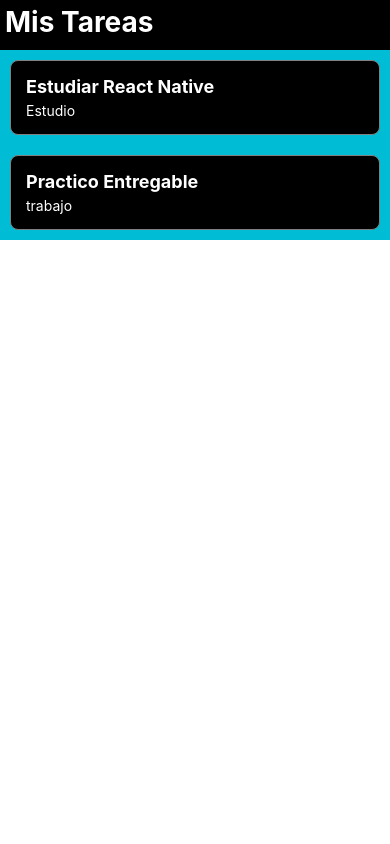
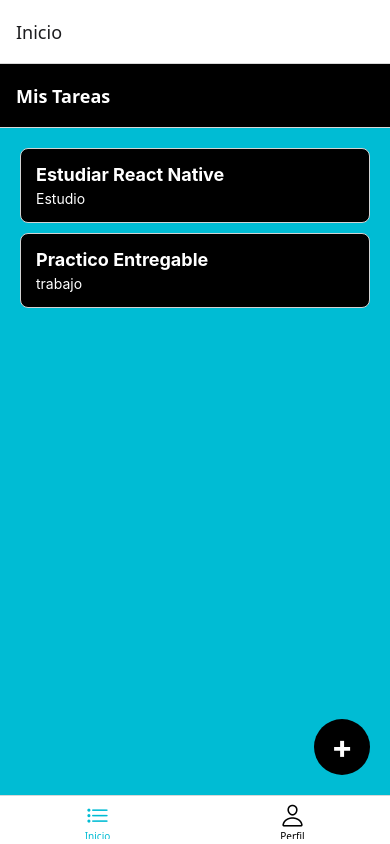
Before and after one commit to NickSv96/TypescriptApp, a React Native app: screen /TaskList in a window 390 px wide. Built offline with nearby package versions, Linux system fonts and the light colour scheme.

Commit message:
se realizo trabajo de Navegacion y arreglos varios de estilos

```diff
--- a/App.tsx
+++ b/App.tsx
@@ -1,13 +1,4 @@
-import { StyleSheet, View, Text } from 'react-native';
-import HomeScreen from './src/screens/HomeScreen/HomeScreen';
+import AppNavigator from './src/Navigation/AppNavigator';
 export default function App() {
-  return (
-    <View>
-      <HomeScreen />
-    </View>
-  );
+  return <AppNavigator />;
 }
-
-const styles = StyleSheet.create({
-
-});
--- a/package.json
+++ b/package.json
@@ -4,11 +4,17 @@
   "main": "index.ts",
   "dependencies": {
     "@expo/metro-runtime": "~57.0.16",
+    "@expo/vector-icons": "^15.0.2",
+    "@react-navigation/bottom-tabs": "^7.21.0",
+    "@react-navigation/native": "^7.5.1",
+    "@react-navigation/native-stack": "^7.21.0",
     "expo": "~57.0.25",
     "expo-status-bar": "~57.0.1",
     "react": "19.2.3",
     "react-dom": "19.2.3",
     "react-native": "0.86.3",
+    "react-native-safe-area-context": "~5.7.0",
+    "react-native-screens": "~4.26.0",
     "react-native-web": "^0.21.2"
   },
   "devDependencies": {
--- /dev/null
+++ b/src/Navigation/AppNavigator.tsx
@@ -0,0 +1,43 @@
+import { NavigationContainer } from '@react-navigation/native';
+import { createBottomTabNavigator } from "@react-navigation/bottom-tabs";
+import { Ionicons } from "@expo/vector-icons";
+import ProfileScreen from "../screens/ProfileScreen/ProfileScreen";
+import COLORS from "../constans/theme";
+import TasksStack from "./TasksStack";
+
+export type RootTabParamList = {
+    HomeTab: undefined;
+    ProfileTab: undefined;
+}
+const Tab = createBottomTabNavigator<RootTabParamList>();
+
+export default function AppNavigator() {
+    return (
+        <NavigationContainer>
+            <Tab.Navigator
+                screenOptions={({ route }) => ({
+                    headerShown: true,
+                    tabBarActiveTintColor: COLORS.primary,
+                    tabBarInactiveTintColor: COLORS.text,
+                    tabBarIcon: ({ color, size }) => {
+                        const iconName =
+                            route.name === "HomeTab" ? "list-outline" : "person-outline";
+                        return <Ionicons name={iconName} size={size} color={color} />
+                    }
+                })}
+            >
+                <Tab.Screen
+                    name="HomeTab"
+                    component={TasksStack}
+                    options={{ title: "Inicio" }}
+                />
+                <Tab.Screen
+                    name="ProfileTab"
+                    component={ProfileScreen}
+                    options={{ title: "Perfil" }}
+                />
+
+            </Tab.Navigator>
+        </NavigationContainer>
+    )
+}
--- /dev/null
+++ b/src/Navigation/TasksStack.tsx
@@ -0,0 +1,51 @@
+import { createNativeStackNavigator } from "@react-navigation/native-stack";
+import HomeScreen from "../screens/HomeScreen/HomeScreen";
+import TaskDetailScreen from "../screens/TaskDetailScreen/TaskDetailScreen";
+import TaskForm from "../components/TaskForm/TaskForm";
+import COLORS from "../constans/theme";
+
+export type TasksStackParamList = {
+    TaskList: undefined;
+    TaskDetail: {
+        id: string;
+        title: string;
+        description: string;
+        category: string;
+        CreatedAt: string;
+    };
+    TaskForm: undefined;
+}
+const Stack = createNativeStackNavigator<TasksStackParamList>()
+
+export default function TasksStack() {
+    return (
+        <Stack.Navigator
+            initialRouteName="TaskList"
+            screenOptions={{
+                headerStyle: {
+                    backgroundColor: COLORS.card
+                },
+                headerTintColor: COLORS.textLight,
+                headerTitleStyle: {
+                    fontWeight: 'bold',
+                },
+            }}
+        >
+            <Stack.Screen
+                name="TaskList"
+                component={HomeScreen}
+                options={{ title: "Mis Tareas" }}
+            />
+            <Stack.Screen
+                name="TaskDetail"
+                component={TaskDetailScreen}
+                options={{ title: "Detalle de Tareas" }}
+            />
+            <Stack.Screen
+                name="TaskForm"
+                component={TaskForm}
+                options={{ title: "Nueva Tarea" }}
+            />
+        </Stack.Navigator>
+    )
+}
--- a/src/components/TaskForm/TaskForm.tsx
+++ b/src/components/TaskForm/TaskForm.tsx
@@ -1,6 +1,10 @@
 import { useState } from 'react'
 import { View, Text, StyleSheet, TouchableOpacity, Alert, KeyboardAvoidingView, TextInput } from 'react-native'
-
+import { useNavigation } from '@react-navigation/native';
+import { NativeStackNavigationProp } from '@react-navigation/native-stack';
+import { TasksStackParamList } from '../../Navigation/TasksStack';
+import COLORS from '../../constans/theme';
+type TaskFormNavProp = NativeStackNavigationProp<TasksStackParamList, 'TaskForm'>
 export default function TaskForm() {
     const [title, setTitle] = useState("");
     const [description, setDescription] = useState("");
@@ -29,6 +33,8 @@ export default function TaskForm() {
         setCategory("trabajo")
         setTouchedDescription(false)
         setTouchedTitle(false)
+
+        navigation.navigate('TaskList')
     }
 
     const titleError = touchedTitle && title.trim().length < 5
--- a/src/constans/theme.ts
+++ b/src/constans/theme.ts
@@ -1,6 +1,6 @@
 const COLORS = {
     primary: "#00BCD4",
-    background: "",
+    background: "#126570",
     card: "#000000",
     text: "black",
     textLight: "white",
--- a/src/screens/HomeScreen/HomeScreen.tsx
+++ b/src/screens/HomeScreen/HomeScreen.tsx
@@ -4,9 +4,15 @@ import EmptyState from "../../components/EmptyState/EmptyState"
 import TaskDetail from "../../components/TaskDetail/TaskDetail"
 import { Task } from "../../constans/types"
 import COLORS from "../../constans/theme"
+import { NativeStackNavigationProp } from "@react-navigation/native-stack"
+import { useNavigation } from "@react-navigation/native"
+import { TasksStackParamList } from "../../Navigation/TasksStack"
+
+type HomeNavProp = NativeStackNavigationProp<TasksStackParamList, 'TaskList'>
 
 function HomeScreen() {
-    const [task, setTask] = useState<Task[]>([
+    const navigation = useNavigation<HomeNavProp>();
+    const [task] = useState<Task[]>([
         {
             id: '1',
             title: 'Estudiar React Native',
@@ -22,17 +28,21 @@ function HomeScreen() {
             CreatedAt: new Date(),
         },
     ])
-
-    const [selectedTask, setSelectedTask] = useState<Task | null>(null)
-
-    if (selectedTask) {
-        return (
-            <TaskDetail task={selectedTask} onBack={() => setSelectedTask(null)} />
-        )
+    const handleTaskPress = (task: Task) => {
+        navigation.navigate('TaskDetail', {
+            id: task.id,
+            title: task.title,
+            description: task.description,
+            category: task.category,
+            CreatedAt: task.CreatedAt.toISOString(),
+        });
+    };
+    const handleAddPress = () => {
+        navigation.navigate("TaskForm");
     }
     return (
         <View style={styles.container}>
-            <Text style={styles.title}>Mis Tareas</Text>
+
             {
                 task.length === 0 ? (
                     <EmptyState />
@@ -41,14 +51,16 @@ function HomeScreen() {
                         data={task}
                         keyExtractor={(item) => item.id}
                         renderItem={({ item }) => (
-                            <TouchableOpacity style={styles.card} onPress={() => setSelectedTask(item)}>
+                            <TouchableOpacity style={styles.card} onPress={() => handleTaskPress(item)}>
                                 <Text style={styles.taskTitle}>{item.title}</Text>
-                                <Text style={styles.category}>{item.category}</Text>
+                                <Text style={styles.taskCategory}>{item.category}</Text>
                             </TouchableOpacity>
                         )}
                     />
-                )
-            }
+                )}
+            <TouchableOpacity style={styles.fab} onPress={handleAddPress}>
+                <Text style={styles.fabText}>+</Text>
+            </TouchableOpacity>
         </View>
     )
 }
@@ -58,35 +70,42 @@ export default HomeScreen
 const styles = StyleSheet.create({
     container: {
         flex: 1,
+        padding: 20,
         backgroundColor: COLORS.primary,
     },
-
-    title: {
-        width: '100%',
-        height: 50,
-        padding: 5,
-        fontSize: 28,
-        fontWeight: 'bold',
-        backgroundColor: COLORS.card,
-        color: COLORS.textLight,
-    },
-
     card: {
         padding: 15,
-        margin: 10,
+        marginBottom: 10,
         backgroundColor: COLORS.card,
         borderWidth: 1,
-        borderColor: 'gray',
+        borderColor: COLORS.border,
         borderRadius: 8,
     },
-
     taskTitle: {
         fontSize: 18,
         fontWeight: 'bold',
         marginBottom: 5,
         color: COLORS.textLight,
     },
-    category: {
+    taskCategory: {
         color: COLORS.textLight,
-    }
+    },
+    fab: {
+        position: 'absolute',
+        bottom: 20,
+        right: 20,
+        width: 56,
+        height: 56,
+        borderRadius: 28,
+        backgroundColor: COLORS.card,
+        alignItems: 'center',
+        justifyContent: 'center',
+        elevation: 4,
+    },
+    fabText: {
+        color: 'white',
+        fontSize: 32,
+        lineHeight: 34,
+        fontWeight: 'bold',
+    },
 });
--- /dev/null
+++ b/src/screens/TaskDetailScreen/TaskDetailScreen.tsx
@@ -0,0 +1,19 @@
+import { useRoute, useNavigation, RouteProp } from "@react-navigation/native"
+import { TasksStackParamList } from "../../Navigation/TasksStack"
+import TaskDetail from "../../components/TaskDetail/TaskDetail"
+import { Task } from "../../constans/types"
+type TaskDetailRouteProp = RouteProp<TasksStackParamList, 'TaskDetail'>;
+
+export default function TaskDetailScreen() {
+    const route = useRoute<TaskDetailRouteProp>()
+    const navigation = useNavigation()
+    const { id, title, description, category, CreatedAt } = route.params;
+    const task: Task = {
+        id,
+        title,
+        description,
+        category,
+        CreatedAt: new Date(CreatedAt),
+    }
+    return <TaskDetail task={task} onBack={() => navigation.goBack()} />
+}
```
Also changed, not shown: 1 other file (tests, documents, lock files or other folders).
